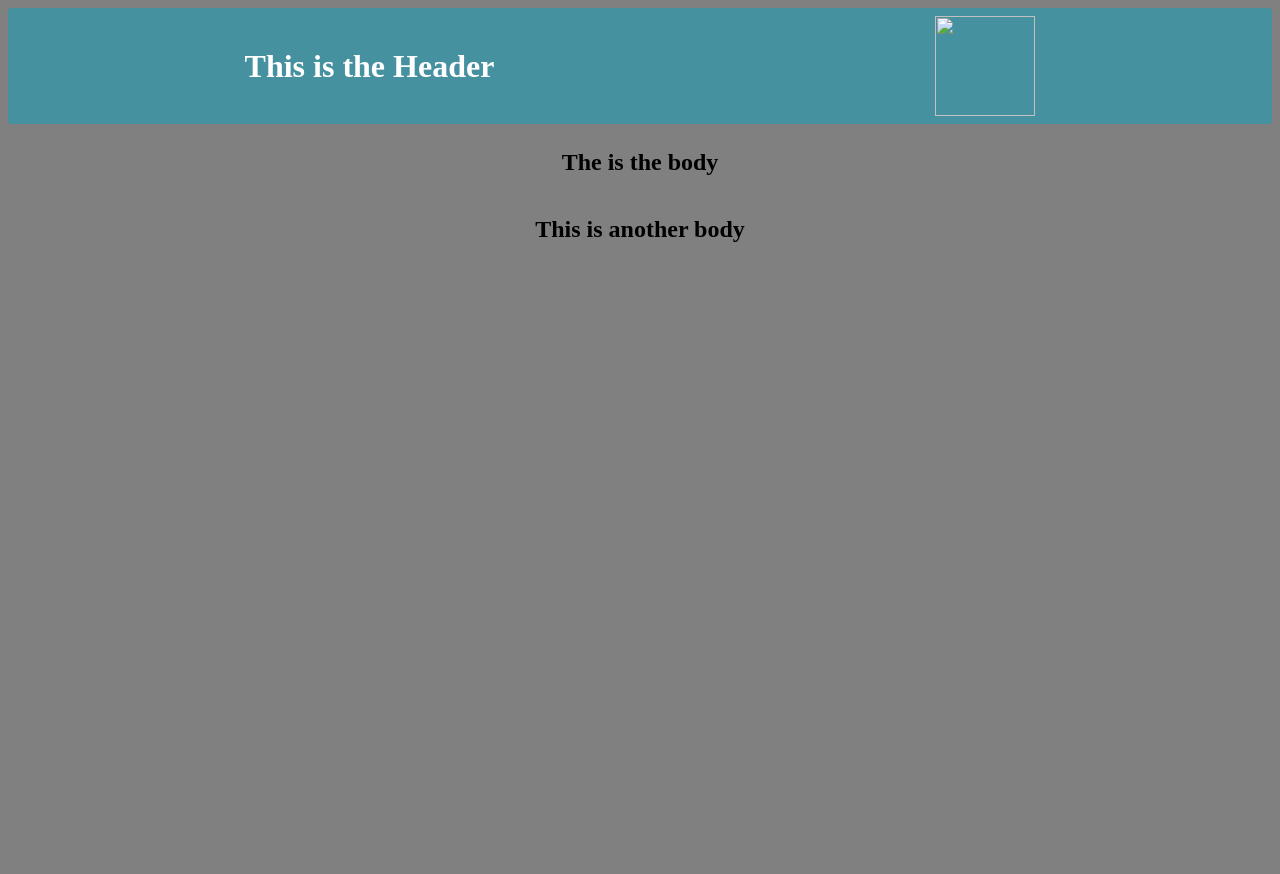
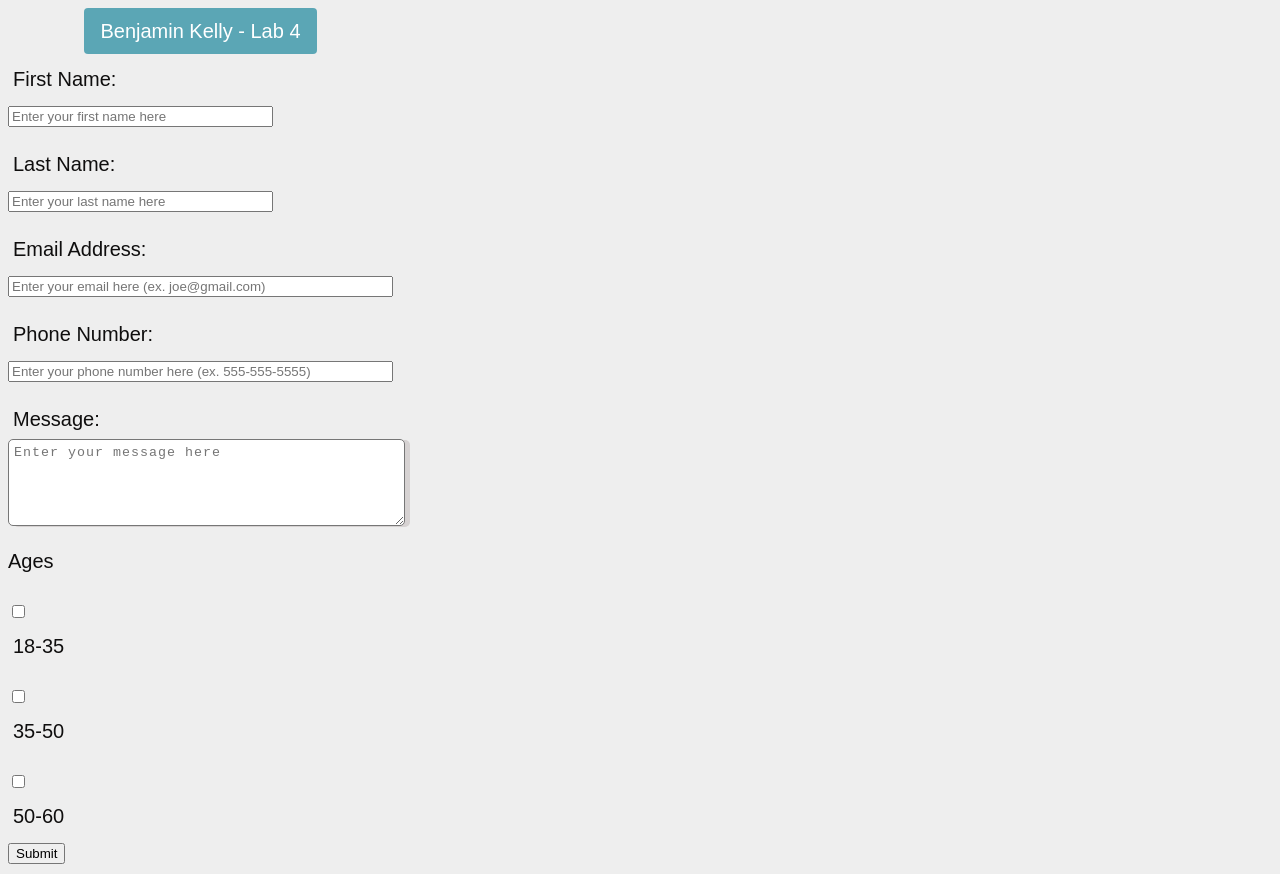
Before and after one commit to Bdkelly/INST377_page, a plain HTML site: page public/lab_5/index.html in a window 1280 px wide. Before the commit the page ends 800 px from the top, so only its background shows below. Drawn offline with Linux system fonts and the light colour scheme.

Commit message:
lab 5 set

```diff
--- a/public/lab_4/style.css
+++ b/public/lab_4/style.css
@@ -1,5 +1,4 @@
 /*CSS*/
-
 body {
   background: #eeeeee;
   font-family: Arial, Helvetica, sans-serif;
--- a/public/lab_5/index.html
+++ b/public/lab_5/index.html
@@ -1,22 +1,54 @@
 <!DOCTYPE html>
 <html lang="en">
 <head>
-    <title>This is the title</title>
+    <title>Ben's Lab</title>
     <link rel="stylesheet" href="style.css">
-    <link rel="stylesheet" media="screen and (max-width: 600px)" href="newstyle.css">
 </head>
-<body>
-    <div class="header">
-        <h1>This is the Header</h1>
-        <img src= images\547px-Maryland_Terrapins_logo.svg.png width="100" height="100">
+<div class="container">
+    <div class="wrapper">
+        <body>
+            <Header class="header">Benjamin Kelly - Lab 4</Header>
+            <form action="/api" method="post">
+            <ul class ="flex-outer">
+                <li>
+                    <label for="first_name">First Name: </label>
+                    <input type="text" id="first_name" placeholder="Enter your first name here" maxlength="140" size="30">
+                </li>
+                <li>
+                    <label for="last_name">Last Name: </label>
+                    <input type="text" id="last_name" placeholder="Enter your last name here" maxlength="140" size="30">
+                </li>
+                <li>
+                    <label for="email">Email Address: </label>
+                    <input type="email" id="email" placeholder="Enter your email here (ex. joe@gmail.com)" size="45">
+                </li>
+                <li>
+                    <label for="phone">Phone Number: </label>
+                    <input type="tel" id="phone" placeholder="Enter your phone number here (ex. 555-555-5555)" size="45">
+                </li>
+                <li>
+                    <label for="message">Message: </label>
+                    <textarea rows="5" cols="33" type="text" id="message" placeholder="Enter your message here"></textarea>
+                </li>
+                </ul>
+                <p>Ages</p>
+                <ul class ="flex-inner">
+                    <li>
+                        <input type="checkbox" id="eightteen_thirtyfive" name="eightteen_thirtyfive">
+                        <label for="eightteen_thirtyfive">18-35</label>
+                    </li>
+                    <li>
+                        <input type="checkbox" id="thirtyfive_fifty" name="thirtyfive_fifty">
+                        <label for="thirtyfive_fifty">35-50</label>
+                    </li>
+                    <li>
+                        <input type="checkbox" id="fifty_sixty" name="fifty_sixty">
+                        <label for="fifty_sixty">50-60</label>
+                    </li>
+                </ul>
+            <button type="submit">Submit</button>
+        </form>
+        </body>
     </div>
-    <div class="wrapper">
-        <div>
-            <h2>The is the body</h2>
-        </div>
-        <div>
-            <h2>This is another body</h2>
-        </div>
-    </div>
-</body>
+</div>
 </html>
--- a/public/lab_5/newstyle.css
+++ /dev/null
@@ -1,5 +0,0 @@
-@media only screen and (max-width: 600px) {
-    body {
-      background-color: lightblue;
-    }
-  }
--- a/public/lab_5/style.css
+++ b/public/lab_5/style.css
@@ -1,7 +1,35 @@
 /*CSS*/
-body{
-    background-color: grey;
+body {
+    background: #eeeeee;
+    font-family: Arial, Helvetica, sans-serif;
+    margin-right: auto;
+    line-height: 1.5;
+    font-size: 20px;
+    color: rgb(15, 14, 14);
   }
+  ul {
+    list-style: none;
+    padding: 0;
+    margin: 0;
+  }
+
+  form li + li {
+    margin-top: 1em;
+  }
+
+  h1,
+  h2,
+  h3 {
+    line-height: 1.5;
+    margin: 0;
+    padding: 0;
+  }
+
+  .name {
+    text-overflow: ellipsis;
+    max-width: 200px;
+  }
+
   .container {
     display: flex;
     flex-direction: column;
@@ -39,3 +67,32 @@ body{
     padding: 8px 16px;
     border-radius: 4px;
   }
+
+  .button {
+    background-color: #ffc477;
+    border: 2px solid #ca8611;
+    border-radius: 11px;
+    display: inline-block;
+    cursor: pointer;
+    font-family: Verdana;
+    font-size: 14px;
+  }
+
+  .button:hover {
+    border: 1px solid rgb(49, 46, 216);
+    background-color: royalblue;
+  }
+
+  textarea {
+    display: block;
+    box-shadow: 5px 1px rgb(214, 210, 210);
+    letter-spacing: 1px;
+    padding: 5px;
+    border-radius: 5px;
+    width: 100%;
+  }
+
+  label {
+    display: block;
+    margin: 5px;
+  }
```
Lines whose indentation alone changed are shown as unchanged.
